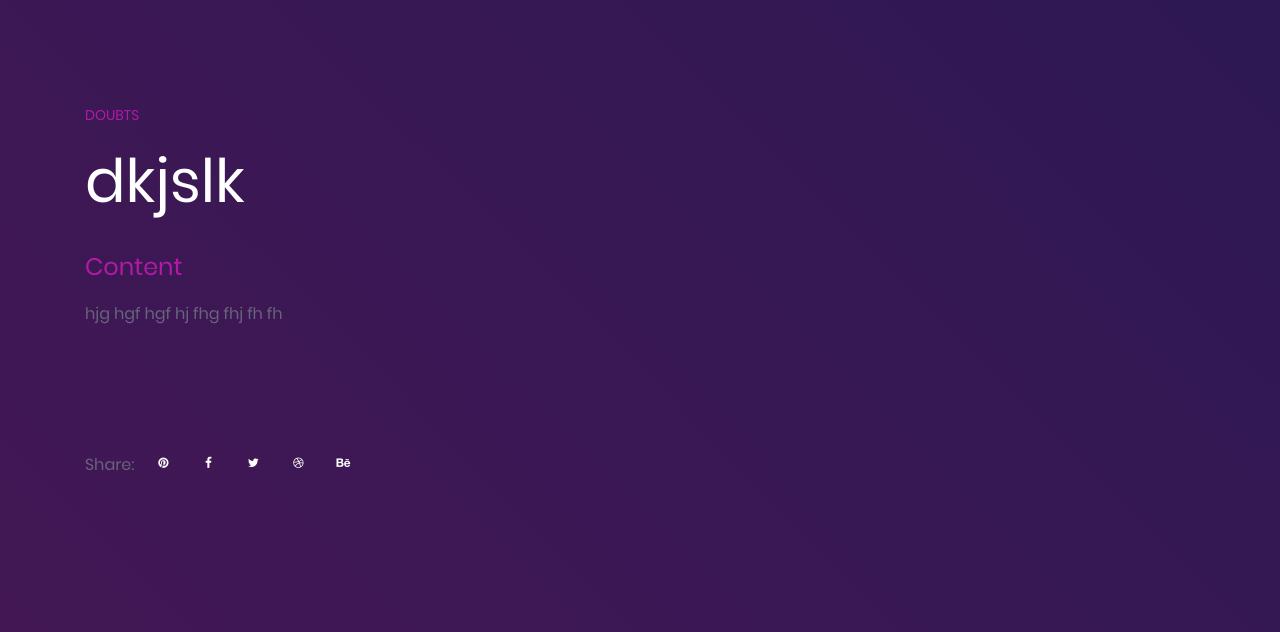
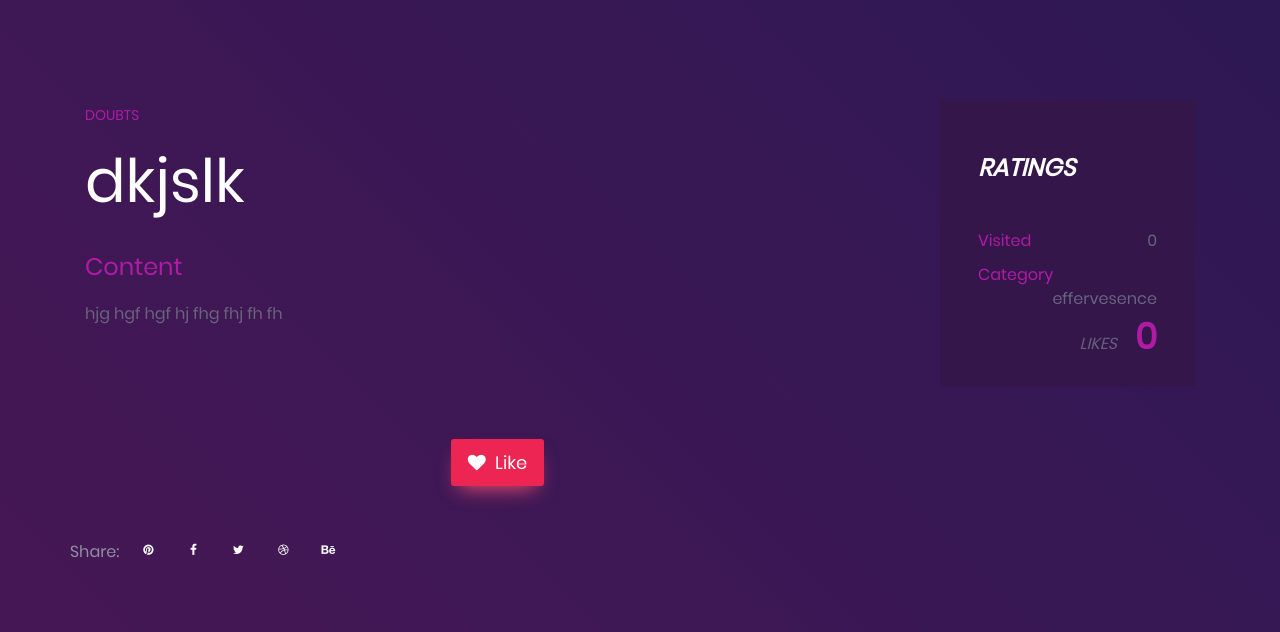
Before and after one commit to jishansingh/foss, a Django app: page /question/3/ in a window 1280 px wide. Shown: the part 359-991 px from the top of the page. Run offline with Django 3.2, Linux system fonts and the light colour scheme; data comes from the database, SQL or seed files in the repository; some libraries are stand-ins or nearby versions.

Commit message:
fix css issue like view and viewes increment

```diff
--- a/foss/doubt/templates/doubt/question_view.html
+++ b/foss/doubt/templates/doubt/question_view.html
@@ -1,5 +1,66 @@
 {% extends 'login/base.html' %}
 {% block new %}
+<style>
+.like-content {
+    display: inline-block;
+    width: 100%;
+    font-size: 18px;
+    text-align: center;
+}
+.like-content .btn-secondary {
+	  display: block;
+	  margin: 40px auto 0px;
+    text-align: center;
+    background: #ed2553;
+    border-radius: 3px;
+    box-shadow: 0 10px 20px -8px rgb(240, 75, 113);
+    padding: 10px 17px;
+    font-size: 18px;
+    cursor: pointer;
+    border: none;
+    outline: none;
+    text-decoration: none;
+    -webkit-transition: 0.3s ease;
+    transition: 0.3s ease;
+}
+.like-content .btn-secondary:hover {
+	  transform: translateY(-3px);
+}
+.like-content .btn-secondary .fa {
+	  margin-right: 5px;
+}
+.animate-like {
+	animation-name: likeAnimation;
+	animation-iteration-count: 1;
+	animation-fill-mode: forwards;
+	animation-duration: 0.65s;
+}
+@keyframes likeAnimation {
+  0%   { transform: scale(30); }
+  100% { transform: scale(1); }
+}
+</style>
+<script type='text/javascript' src='https://cdnjs.cloudflare.com/ajax/libs/jquery/3.3.1/jquery.min.js'></script>
+<script type="text/javascript">
+function submitForm(form, successFn){
+    if (form.getAttribute("id")!='' || form.getAttribute("id")!=null){
+        var id = form.getAttribute("id");
+    } else {
+        console.log("Form id attribute was not set; the form cannot be serialized");
+    }
+
+    $.ajax({
+        type: form.method,
+        url: form.action,
+        data: $(id).serializeArray(),
+        dataType: "json",
+        success: successFn,
+        //error: errorFn(data)
+    });
+}
+var formElement = document.getElementById("myForm");
+formElement.submit()
+</script>
 	<!-- Page top section -->
     {% load staticfiles %}
 	<section class="page-top-section set-bg" data-setbg="{% static 'doubt/img/page-top-bg/1.jpg' %}">
@@ -34,23 +95,48 @@
 					{% endfor %}
 					</p>
 					{% endwith %}
+					<form method="post" id="myForm" action="/" onsubmit="document.getElementById('myForm').submit()">
+					{% csrf_token %}
+						<div class="like-content">
+						<button class="btn-secondary like-review">
+							<i class="fa fa-heart" aria-hidden="true"></i> Like
+						</button>
+					</form>
+					</div>
+				</div>
+
+				<div class="col-xl-3 col-lg-5 col-md-5 sidebar game-page-sideber">
+					<div id="stickySidebar">
+						<div class="widget-item">
+							<div class="rating-widget">
+								<h4 class="widget-title">Ratings</h4>
+								<ul>
+									<li>Visited<span>{{question.visited.all.count}}</span></li>
+									<li>Category<span>{{question.category}}</span></li>
+								</ul>
+								<div class="rating">
+									<h5><i>Likes</i><span>{{question.likes}}</span></h5>
+								</div>
+							</div>
+						</div>
+					</div>
+				</div>
                 {% for some in question.reply.all %}
                 <section class="game-author-section">
                     <div class="container">
                         {% if some.anonymous %}
                             {% load staticfiles %}
-                                <div class="game-author-pic set-bg" data-setbg="{{some.user.user_profile.photo.url}}"></div>
+                                <div class="game-author-pic set-bg" data-setbg="{% static 'login/images/bg-01.jpg' %}"></div>
                                 <div class="game-author-info">
                                 <h4>Written by: Anonymous</h4>
                             {% else %}
                             {% load staticfiles %}
-                                <div class="game-author-pic set-bg" data-setbg="{% static 'login/images/bg-01.jpg' %}"></div>
+                                <div class="game-author-pic set-bg" data-setbg="{{some.user.user_profile.photo.url}}"></div>
                                 <div class="game-author-info">
                                 <h4>Written by: {{some.user.username}}</h4>
                             {% endif %}
 
                             <p>{{some.content}}</p>
-                            </div>
                     </div>
                 </section>
 				<h5>{{some.user.username }}</h5>
@@ -91,21 +177,6 @@
                             </form>
                         </div>
                     </div>
-                    <div class="col-xl-3 col-lg-4 col-md-5 sidebar game-page-sideber">
-					<div id="stickySidebar">
-						<div class="widget-item">
-							<div class="rating-widget">
-								<h4 class="widget-title">Ratings</h4>
-								<ul>
-									<li>Visited<span>{{question.visited.all.count}}</span></li>
-									<li>Category<span>3{{question.category}}</span></li>
-								</ul>
-								<div class="rating">
-									<h5><i>Likes</i><span>{{question.likes}}</span></h5>
-								</div>
-							</div>
-					</div>
-				</div>
                 </div>
 			</div>
 		</div>
@@ -122,5 +193,4 @@
 	</section>
 
 
-
 {% endblock %}
--- a/foss/doubt/templatetags/tags.py
+++ b/foss/doubt/templatetags/tags.py
@@ -13,7 +13,7 @@
         print(some)
         for one in ans:
                 er=False
-                if one in some:
+                if one in some and 'script' not in one:
                         er=True
                 pink={one:er}
                 total.append(pink)
--- a/foss/doubt/views.py
+++ b/foss/doubt/views.py
@@ -49,6 +49,8 @@
                                 new.add(ques)
                                 profile.save()
                                 return redirect('view_question' ,id=ques.id)
+                else:
+                        return redirect('login')
 
 
 class all_question(View):
@@ -68,12 +70,13 @@
                         question.save()
                 if request.method=='POST':
                         form=ReplyForm(request.POST)
-                        form=form.save(commit=False)
-                        form.user=request.user
-                        form.save()
-                        rep=question.reply
-                        rep.add(form)
-                        question.save()
+                        if form.is_valid():
+                                form=form.save(commit=False)
+                                form.user=request.user
+                                form.save()
+                                rep=question.reply
+                                rep.add(form)
+                                question.save()
         form=ReplyForm()
         context={'question':question,'form':form,'category':CHOICE}
         return render(request,'doubt/question_view.html',context)
@@ -156,3 +159,16 @@
                 return render(request,'doubt/question.html',context)
         else:
                 raise Http404
+def like_question(request,id):
+        if request.method=='POST':
+                question=get_object_or_404(Question,id=id)
+                liked = request.user.user_profile.liked
+                if question not in liked.all():
+                        question.likes+=1
+                        liked.add(question)
+                else:
+                        liked.remove(question)
+                liked.save()
+                question.save()
+        else:
+                raise Http404
```
Also changed, not shown: foss/doubt/templates/doubt/my_question.html (+11 -11 lines), foss/doubt/templates/doubt/question.html (+11 -9 lines). Lines whose indentation alone changed are shown as unchanged.
